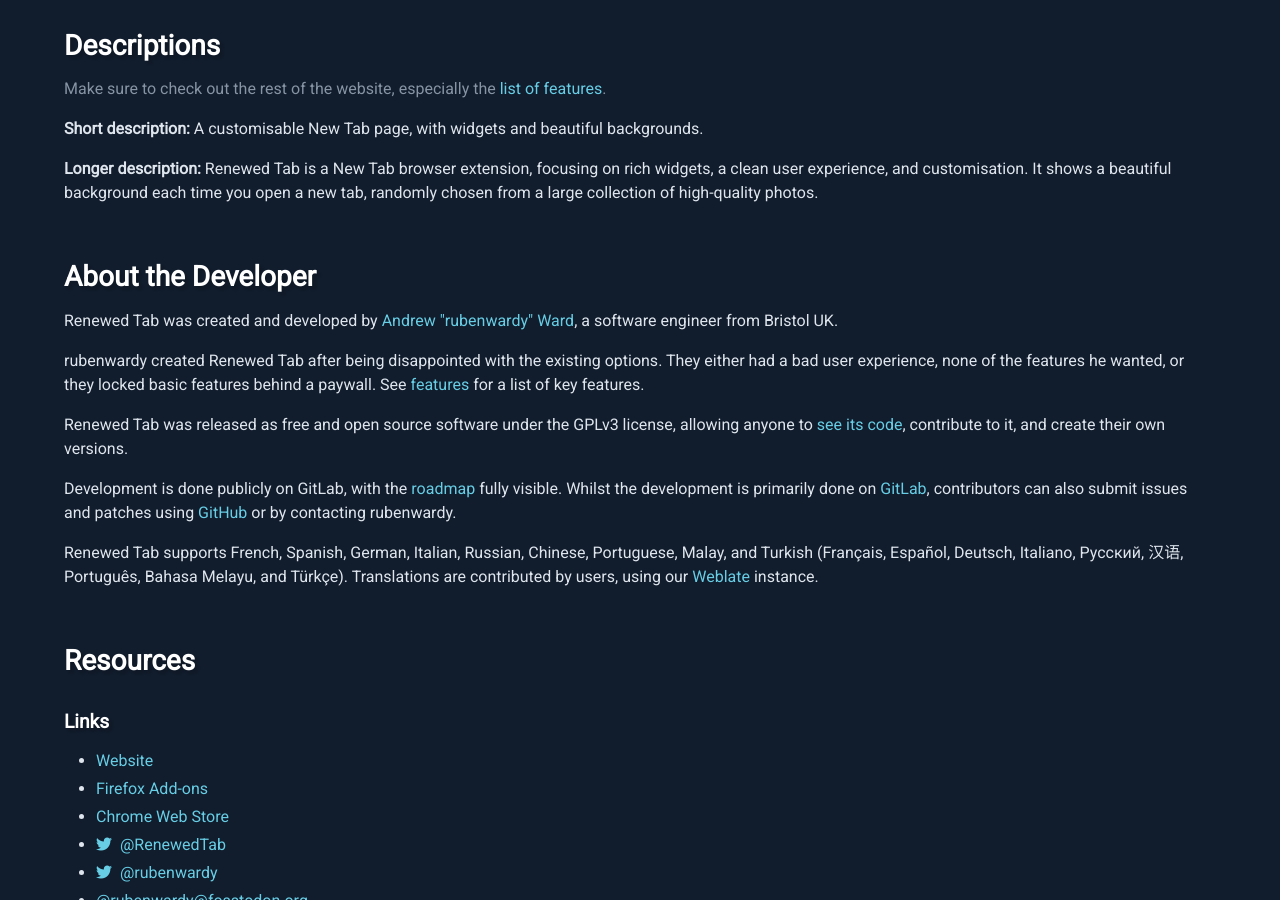
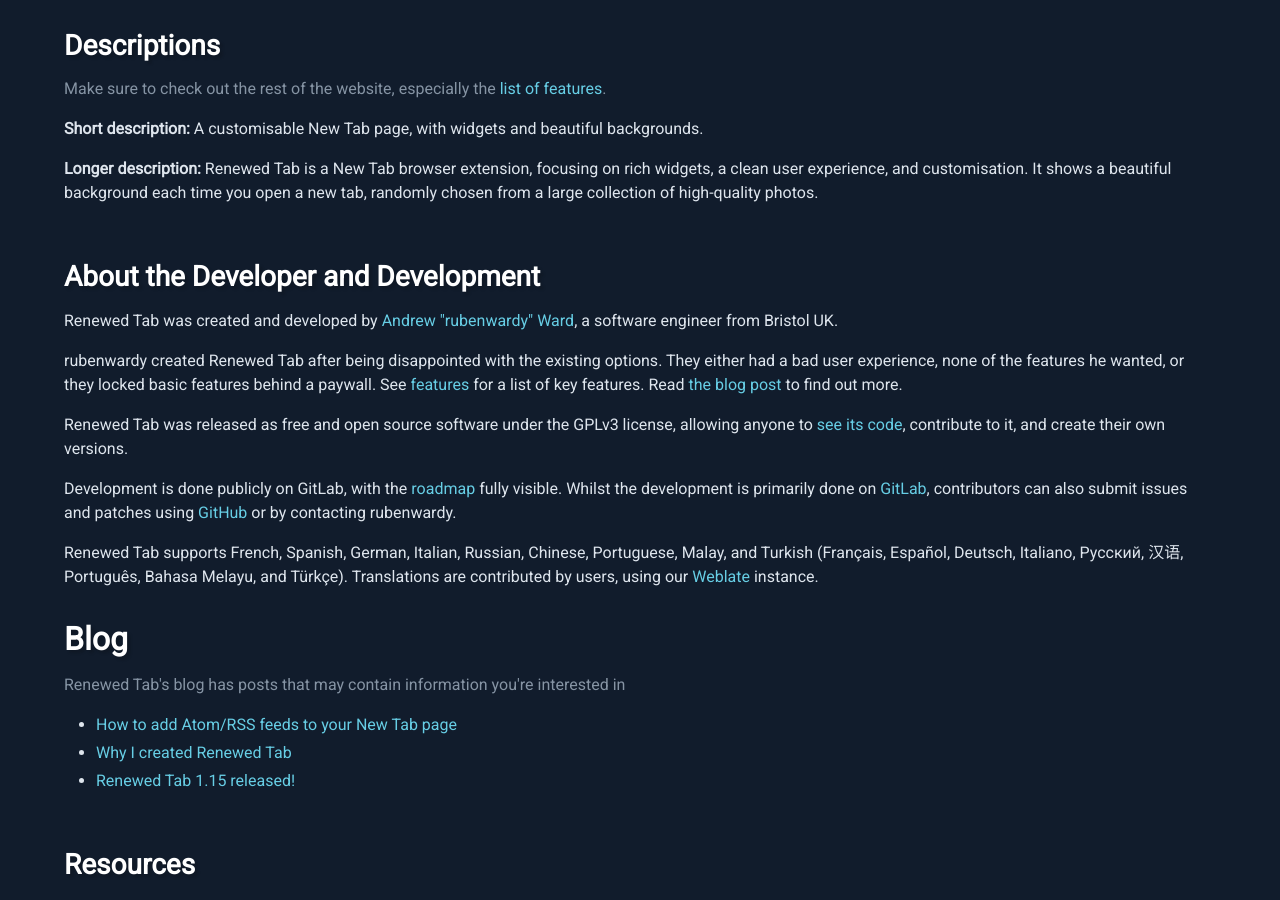
Before and after one commit to rubenwardy/renewedtab_website, a Jekyll site: the page built from press.html, in a window 1280 px wide and 900 px high, scrolled down 266 px. Built offline with Jekyll 4.4.1, drawn with Linux system fonts in a browser that asks for light colours.

Commit message:
Add blog links to press kit

```diff
--- a/press.html
+++ b/press.html
@@ -35,7 +35,7 @@
 	high-quality photos.
 </p>
 
-<h2>About the Developer</h2>
+<h2>About the Developer and Development</h2>
 <p>
 	Renewed Tab was created and developed by
 	<a href="https://rubenwardy.com">Andrew "rubenwardy" Ward</a>, a software
@@ -46,6 +46,8 @@
 	options. They either had a bad user experience, none of the features he
 	wanted, or they locked basic features behind a paywall.
 	See <a href="/#features">features</a> for a list of key features.
+	Read <a href="/blog/2022/07/21/why-I-created-renewed-tab/">the blog post</a>
+	to find out more.
 </p>
 <p>
 	Renewed Tab was released as free and open source software under the GPLv3
@@ -71,6 +73,24 @@
 	<a href="https://renewedtab.com/translations/">Weblate</a>
 	instance.
 </p>
+
+
+<h1>Blog</h1>
+
+<p class="has-text-grey-light">
+	Renewed Tab's blog has posts that may contain information you're interested in
+</p>
+
+<ul>
+	{% for post in site.posts %}
+		<li>
+			<a href="{{ post.url }}">
+				{{ post.title }}
+			</a>
+		</li>
+	{% endfor %}
+</ul>
+
 
 
 <h2>Resources</h2>
```
